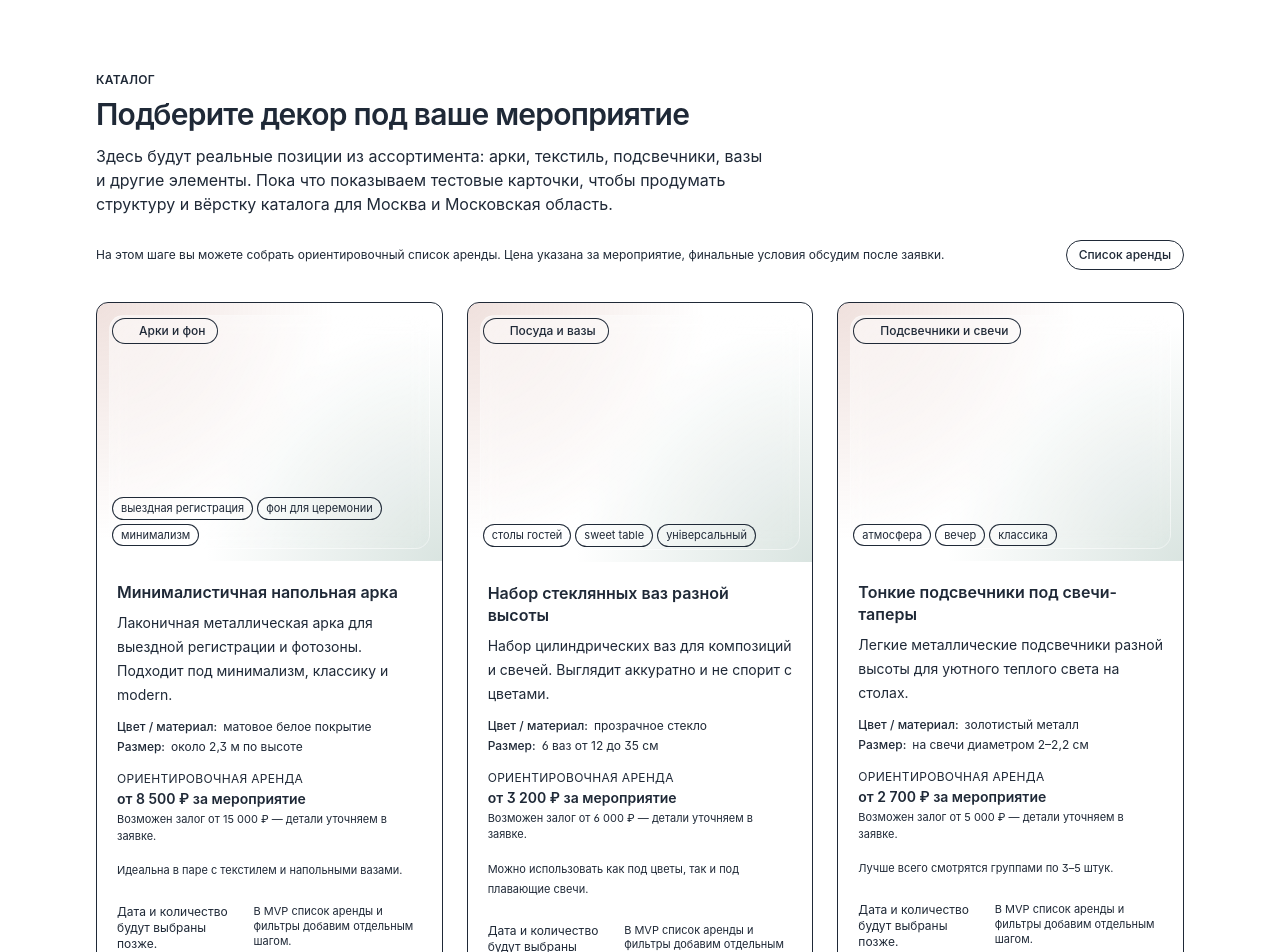
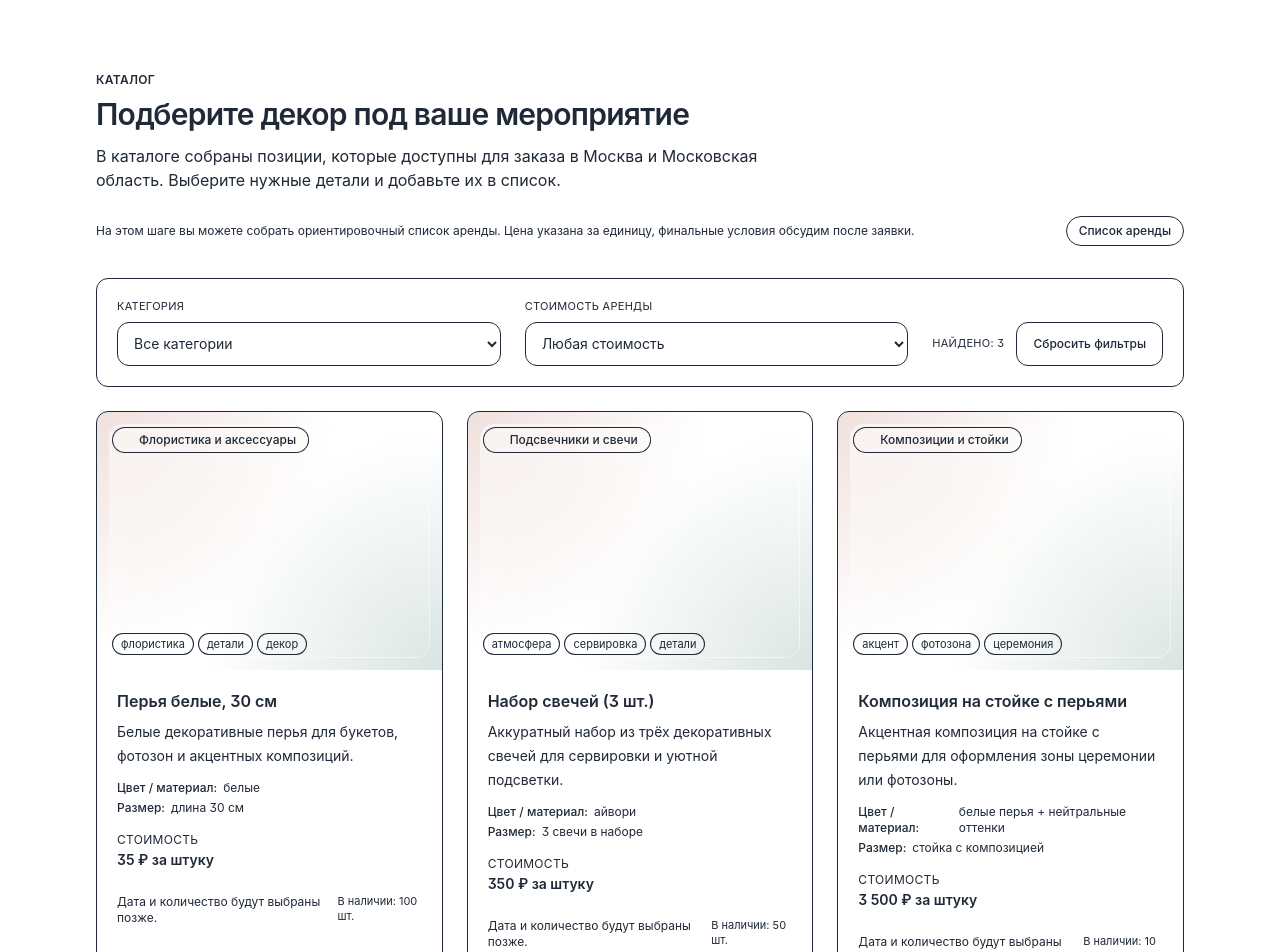
Before and after one commit to GordEgor11/decorent, a Next.js app: page /catalog in a window 1280 px wide. Shown: the top 952 px of the page. Built offline with nearby package versions, Linux system fonts and the light colour scheme.

Commit message:
Update catalog items and cart quantity display

```diff
--- a/src/app/catalog/page.tsx
+++ b/src/app/catalog/page.tsx
@@ -1,9 +1,10 @@
- "use client";
+"use client";
 
 import { Container } from "@/components/Container";
 import { SectionHeading } from "@/components/SectionHeading";
 import { useCart } from "@/components/CartProvider";
 import { site } from "@/config/site";
+import { useMemo, useState } from "react";
 
 type DecorItem = {
   id: string;
@@ -16,87 +17,55 @@ type DecorItem = {
   description: string;
   tags: string[];
   note?: string;
+  inStock: number;
 };
 
 const demoDecorItems: DecorItem[] = [
   {
-    id: "arch-minimal",
-    name: "Минималистичная напольная арка",
-    category: "Арки и фон",
-    pricePerEvent: 8500,
-    depositFrom: 15000,
-    color: "матовое белое покрытие",
-    size: "около 2,3 м по высоте",
+    id: "white-feathers-30",
+    name: "Перья белые, 30 см",
+    category: "Флористика и аксессуары",
+    pricePerEvent: 35,
+    color: "белые",
+    size: "длина 30 см",
     description:
-      "Лаконичная металлическая арка для выездной регистрации и фотозоны. Подходит под минимализм, классику и modern.",
-    tags: ["выездная регистрация", "фон для церемонии", "минимализм"],
-    note: "Идеальна в паре с текстилем и напольными вазами."
+      "Белые декоративные перья для букетов, фотозон и акцентных композиций.",
+    tags: ["флористика", "детали", "декор"],
+    inStock: 100
   },
   {
-    id: "glass-vases-set",
-    name: "Набор стеклянных ваз разной высоты",
-    category: "Посуда и вазы",
-    pricePerEvent: 3200,
-    depositFrom: 6000,
-    color: "прозрачное стекло",
-    size: "6 ваз от 12 до 35 см",
+    id: "candles-set-3",
+    name: "Набор свечей (3 шт.)",
+    category: "Подсвечники и свечи",
+    pricePerEvent: 350,
+    color: "айвори",
+    size: "3 свечи в наборе",
     description:
-      "Набор цилиндрических ваз для композиций и свечей. Выглядит аккуратно и не спорит с цветами.",
-    tags: ["столы гостей", "sweet table", "універсальный"],
-    note: "Можно использовать как под цветы, так и под плавающие свечи."
+      "Аккуратный набор из трёх декоративных свечей для сервировки и уютной подсветки.",
+    tags: ["атмосфера", "сервировка", "детали"],
+    inStock: 50
   },
   {
-    id: "candlesticks-gold",
-    name: "Тонкие подсвечники под свечи-таперы",
-    category: "Подсвечники и свечи",
-    pricePerEvent: 2700,
-    depositFrom: 5000,
-    color: "золотистый металл",
-    size: "на свечи диаметром 2–2,2 см",
+    id: "feather-stand-composition",
+    name: "Композиция на стойке с перьями",
+    category: "Композиции и стойки",
+    pricePerEvent: 3500,
+    color: "белые перья + нейтральные оттенки",
+    size: "стойка с композицией",
     description:
-      "Легкие металлические подсвечники разной высоты для уютного теплого света на столах.",
-    tags: ["атмосфера", "вечер", "классика"],
-    note: "Лучше всего смотрятся группами по 3–5 штук."
-  },
-  {
-    id: "textile-table-runner",
-    name: "Текстильный раннер на стол",
-    category: "Текстиль",
-    pricePerEvent: 1800,
-    color: "теплый айвори",
-    size: "длина ~3 м, мягкие спуски",
-    description:
-      "Полупрозрачный текстильный раннер с мягкой драпировкой. Добавляет объём и фактуру сервировке.",
-    tags: ["столы гостей", "главный стол", "rustic"],
-    note: "Сочетается с натуральным деревом и прозрачным стеклом."
-  },
-  {
-    id: "numbers-acrylic",
-    name: "Номера столов из прозрачного акрила",
-    category: "Номера и таблички",
-    pricePerEvent: 1500,
-    depositFrom: 3000,
-    color: "прозрачный акрил + белый шрифт",
-    size: "формат примерно 10×15 см",
-    description:
-      "Номера столов в минималистичном стиле. Помогают гостям быстро найти свой стол и не перегружают сервировку.",
-    tags: ["организация", "минимализм"],
-    note: "Подходят к современным и классическим сервировкам."
-  },
-  {
-    id: "lanterns-floor",
-    name: "Напольные фонари со стеклом",
-    category: "Декор пространства",
-    pricePerEvent: 3900,
-    depositFrom: 7000,
-    color: "натуральное дерево + прозрачное стекло",
-    size: "набор из 3 фонарей разной высоты",
-    description:
-      "Объёмные фонари для оформления входа, дорожек и зон отдыха. Можно использовать со свечами или гирляндами.",
-    tags: ["вечерняя подсветка", "уличная церемония"],
-    note: "Хорошо работают в связке с текстилем и зеленью."
+      "Акцентная композиция на стойке с перьями для оформления зоны церемонии или фотозоны.",
+    tags: ["акцент", "фотозона", "церемония"],
+    inStock: 10
   }
 ];
+
+const priceRanges = [
+  { id: "all", label: "Любая стоимость", min: null, max: null },
+  { id: "0-3000", label: "до 3 000 ₽", min: 0, max: 3000 },
+  { id: "3000-6000", label: "3 000–6 000 ₽", min: 3000, max: 6000 },
+  { id: "6000-10000", label: "6 000–10 000 ₽", min: 6000, max: 10000 },
+  { id: "10000+", label: "от 10 000 ₽", min: 10000, max: null }
+] as const;
 
 function formatPrice(price: number) {
   return new Intl.NumberFormat("ru-RU").format(price);
@@ -104,6 +73,34 @@ function formatPrice(price: number) {
 
 export default function CatalogPage() {
   const { addItem, items, totalItems } = useCart();
+  const [selectedCategory, setSelectedCategory] = useState("all");
+  const [selectedPrice, setSelectedPrice] = useState(priceRanges[0].id);
+
+  const quantityById = useMemo(
+    () => new Map(items.map((item) => [item.id, item.quantity])),
+    [items]
+  );
+
+  const categories = useMemo(() => {
+    const unique = new Set(demoDecorItems.map((item) => item.category));
+    return ["all", ...Array.from(unique).sort()];
+  }, []);
+
+  const filteredItems = useMemo(() => {
+    const range = priceRanges.find((r) => r.id === selectedPrice) ?? priceRanges[0];
+    return demoDecorItems.filter((item) => {
+      if (selectedCategory !== "all" && item.category !== selectedCategory) {
+        return false;
+      }
+      if (range.min !== null && item.pricePerEvent < range.min) {
+        return false;
+      }
+      if (range.max !== null && item.pricePerEvent > range.max) {
+        return false;
+      }
+      return true;
+    });
+  }, [selectedCategory, selectedPrice]);
 
   return (
     <main className="py-14 sm:py-18">
@@ -111,13 +108,13 @@ export default function CatalogPage() {
         <SectionHeading
           kicker="Каталог"
           title="Подберите декор под ваше мероприятие"
-          subtitle={`Здесь будут реальные позиции из ассортимента: арки, текстиль, подсвечники, вазы и другие элементы. Пока что показываем тестовые карточки, чтобы продумать структуру и вёрстку каталога для ${site.city}.`}
+          subtitle={`В каталоге собраны позиции, которые доступны для заказа в ${site.city}. Выберите нужные детали и добавьте их в список.`}
         />
 
         <div className="mt-6 flex items-center justify-between gap-4 text-xs text-muted">
           <p>
             На этом шаге вы можете собрать ориентировочный список аренды. Цена
-            указана за мероприятие, финальные условия обсудим после заявки.
+            указана за единицу, финальные условия обсудим после заявки.
           </p>
           <a
             href="/cart"
@@ -132,8 +129,59 @@ export default function CatalogPage() {
           </a>
         </div>
 
-        <div className="mt-8 grid gap-6 md:grid-cols-2 lg:grid-cols-3">
-          {demoDecorItems.map((item) => (
+        <div className="mt-8 grid gap-4 rounded-xl border border-border bg-surface p-4 text-xs text-muted shadow-soft sm:grid-cols-[1.1fr_1.1fr_auto] sm:items-end sm:gap-6 sm:p-5">
+          <label className="grid gap-2">
+            <span className="text-[11px] uppercase tracking-wide">Категория</span>
+            <select
+              value={selectedCategory}
+              onChange={(event) => setSelectedCategory(event.target.value)}
+              className="h-11 rounded-xl border border-border bg-bg px-3 text-sm text-text outline-none ring-brand/40 focus:ring-2"
+            >
+              <option value="all">Все категории</option>
+              {categories
+                .filter((category) => category !== "all")
+                .map((category) => (
+                  <option key={category} value={category}>
+                    {category}
+                  </option>
+                ))}
+            </select>
+          </label>
+          <label className="grid gap-2">
+            <span className="text-[11px] uppercase tracking-wide">
+              Стоимость аренды
+            </span>
+            <select
+              value={selectedPrice}
+              onChange={(event) => setSelectedPrice(event.target.value)}
+              className="h-11 rounded-xl border border-border bg-bg px-3 text-sm text-text outline-none ring-brand/40 focus:ring-2"
+            >
+              {priceRanges.map((range) => (
+                <option key={range.id} value={range.id}>
+                  {range.label}
+                </option>
+              ))}
+            </select>
+          </label>
+          <div className="flex flex-wrap items-center gap-3 sm:justify-end">
+            <div className="text-[11px] uppercase tracking-wide text-muted">
+              Найдено: {filteredItems.length}
+            </div>
+            <button
+              type="button"
+              onClick={() => {
+                setSelectedCategory("all");
+                setSelectedPrice(priceRanges[0].id);
+              }}
+              className="inline-flex h-11 items-center justify-center rounded-xl border border-border bg-bg px-4 text-xs font-medium text-muted transition hover:bg-surface/70"
+            >
+              Сбросить фильтры
+            </button>
+          </div>
+        </div>
+
+        <div className="mt-6 grid gap-6 md:grid-cols-2 lg:grid-cols-3">
+          {filteredItems.map((item) => (
             <article
               key={item.id}
               className="group flex flex-col overflow-hidden rounded-xl border border-border bg-surface shadow-soft transition hover:-translate-y-0.5 hover:shadow-[0_16px_42px_rgba(0,0,0,0.10)]"
@@ -182,10 +230,10 @@ export default function CatalogPage() {
                 <div className="mt-1 flex items-baseline justify-between gap-3">
                   <div>
                     <div className="text-xs uppercase tracking-wide text-muted">
-                      Ориентировочная аренда
+                      Стоимость
                     </div>
                     <div className="mt-0.5 text-sm font-semibold">
-                      от {formatPrice(item.pricePerEvent)} ₽ за мероприятие
+                      {formatPrice(item.pricePerEvent)} ₽ за штуку
                     </div>
                     {item.depositFrom ? (
                       <div className="mt-0.5 text-[11px] text-muted">
@@ -204,10 +252,14 @@ export default function CatalogPage() {
 
                 <div className="mt-3 flex justify-between gap-3 text-xs text-muted">
                   <span>Дата и количество будут выбраны позже.</span>
-                  <span className="hidden text-[11px] sm:inline">
-                    В MVP список аренды и фильтры добавим отдельным шагом.
-                  </span>
+                  <span className="text-[11px]">В наличии: {item.inStock} шт.</span>
                 </div>
+
+                {quantityById.get(item.id) ? (
+                  <div className="text-xs font-medium text-text">
+                    В корзине: {quantityById.get(item.id)} шт.
+                  </div>
+                ) : null}
 
                 <button
                   type="button"
@@ -227,11 +279,12 @@ export default function CatalogPage() {
           ))}
         </div>
 
-        <p className="mt-6 max-w-2xl text-xs leading-6 text-muted">
-          Сейчас вы видите демонстрационные карточки. На следующих шагах мы
-          подключим реальные данные из базы, фильтры по категориям и полноценный
-          &quot;список аренды&quot; с выбором даты мероприятия.
-        </p>
+        {filteredItems.length === 0 ? (
+          <div className="mt-6 rounded-xl border border-border bg-surface p-5 text-sm text-muted shadow-soft">
+            По выбранным фильтрам нет позиций. Попробуйте изменить категорию
+            или диапазон стоимости.
+          </div>
+        ) : null}
       </Container>
     </main>
   );
--- a/src/config/site.ts
+++ b/src/config/site.ts
@@ -3,6 +3,6 @@ export const site = {
   city: "Москва и Московская область",
   contacts: {
     phone: "8 909 426-87-49",
-    email: "hello@decorent.example"
+    email: "kegorkod@gmail.com"
   }
 } as const;
```
